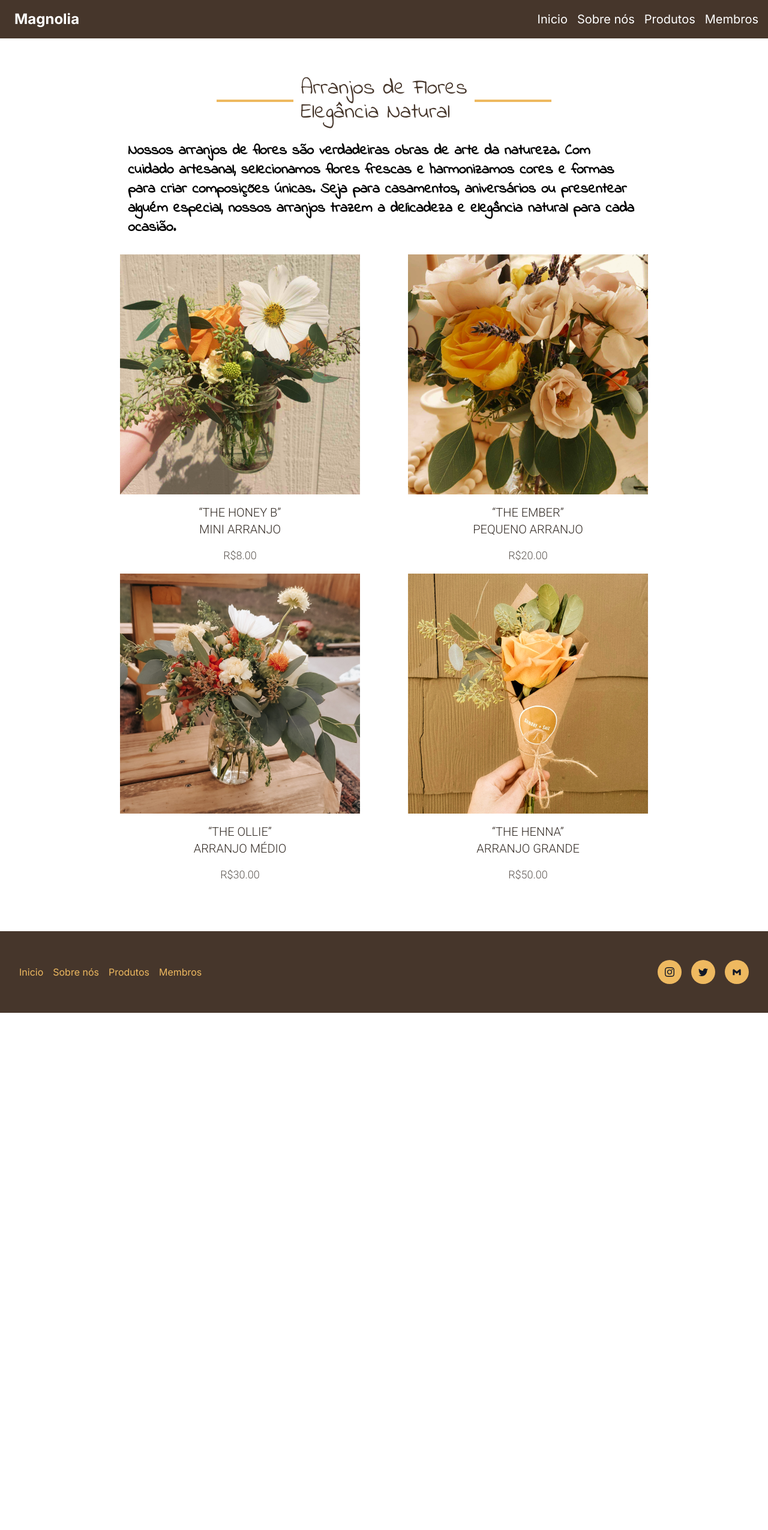
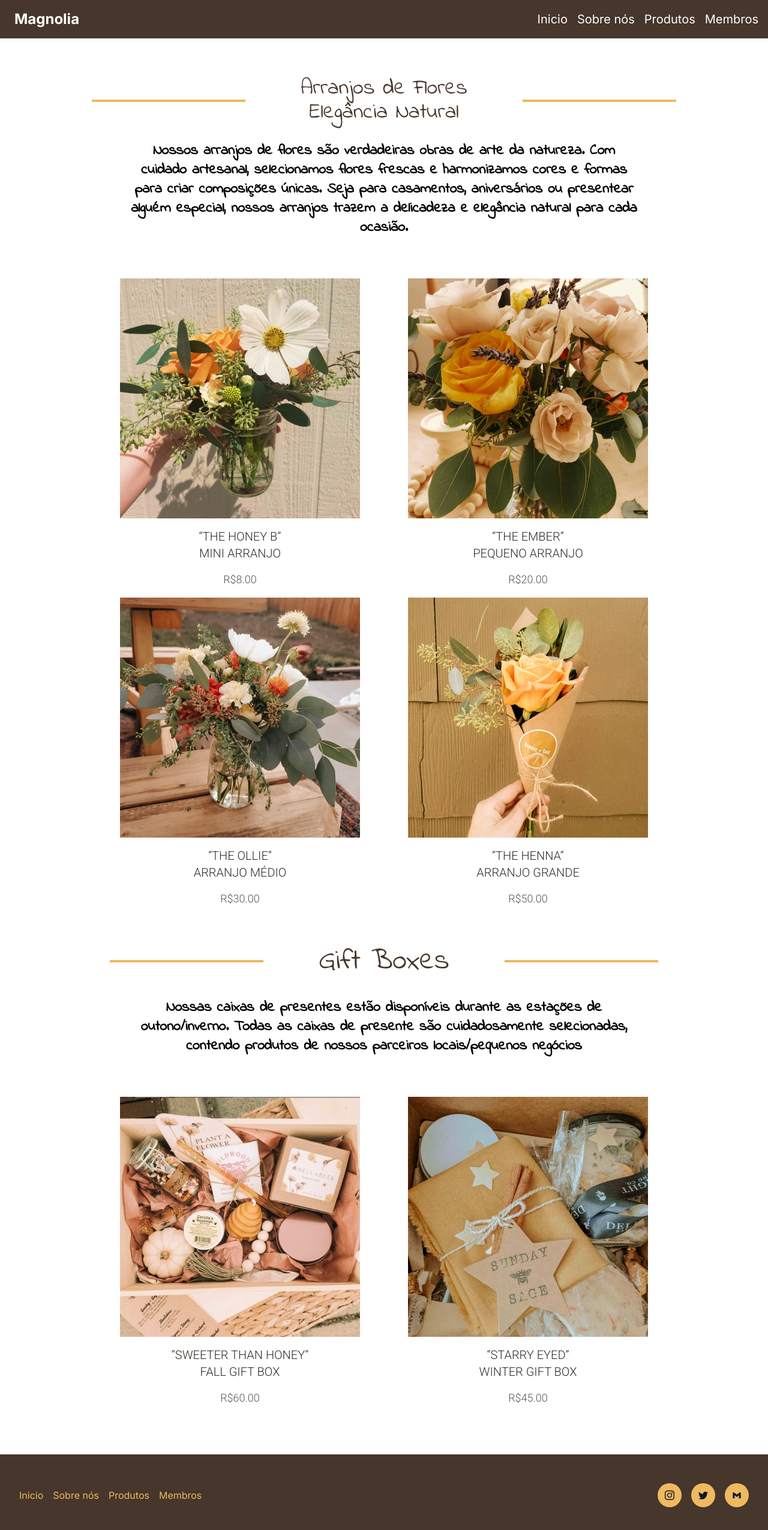
Before and after one commit to wenderenzo/Modulo_1_Ada_magnolia, a Next.js app: page /Products in a window 1280 px wide. Shown: the top 2550 px of the page at 60% size. Before the commit the page ends 1688 px from the top, so only its background shows below. Built offline with nearby package versions, Linux system fonts and the light colour scheme.

Commit message:
Adding gift-box section

```diff
--- a/src/app/Products/page.tsx
+++ b/src/app/Products/page.tsx
@@ -15,14 +15,14 @@ export default function Products() {
       className={`flex flex-col justify-center items-center py-16 ${flower.className}`}
     >
       <div className="flex items-center gap-3">
-        <hr className="my-8 w-32 h-[4px] bg-[#EEB960] border-0" />
-        <div className="grid items-center">
-          <p className={`text-4xl text-[#46362B]`}>Arranjos de Flores</p>
-          <p className={`text-4xl text-[#46362B]`}>Elegância Natural</p>
+        <hr className="my-8 w-64 h-[4px] bg-[#EEB960] border-0" />
+        <div className="grid items-center mx-20">
+          <p className={`text-center text-4xl text-[#46362B]`}>Arranjos de Flores</p>
+          <p className={`text-center text-4xl text-[#46362B]`}>Elegância Natural</p>
         </div>
-        <hr className="my-8 w-32 h-[4px] bg-[#EEB960] border-0" />
+        <hr className="my-8 w-64 h-[4px] bg-[#EEB960] border-0" />
       </div>
-      <p className="text-2xl w-2/3 font-semibold py-7">
+      <p className="text-center text-2xl w-2/3 font-semibold py-7 mb-10">
         Nossos arranjos de flores são verdadeiras obras de arte da natureza. Com
         cuidado artesanal, selecionamos flores frescas e harmonizamos cores e
         formas para criar composições únicas. Seja para casamentos, aniversários
@@ -79,6 +79,40 @@ export default function Products() {
           </div>
         </div>
       </div>
+      <div className="mt-10 flex items-center gap-3">
+        <hr className="my-8 w-64 h-[4px] bg-[#EEB960] border-0" />
+        <p className={`mx-20 text-center text-5xl text-[#46362B]`}>Gift Boxes</p>
+        <hr className="my-8 w-64 h-[4px] bg-[#EEB960] border-0" />
+      </div>
+      <p className="text-center text-2xl w-2/3 font-semibold py-7 mb-10">
+      Nossas caixas de presentes estão disponíveis durante as estações de outono/inverno. Todas as caixas de presente são cuidadosamente selecionadas, contendo produtos de nossos parceiros locais/pequenos negócios
+      </p>
+      <div className="grid grid-cols-1 md:grid-cols-2 w-3/4 justify-between">
+        <div className="flex text-center items-center justify-center flex-col">
+          <Image src="/Rectangle 2.png" width={400} height={400} alt="01" />
+          <div className={`pt-4 text-[#332B25] ${roboto.className}`}>
+            <p className={`text-xl`}>“SWEETER THAN HONEY”</p>
+            <p className={`text-xl`}>FALL GIFT BOX</p>
+          </div>
+          <div
+            className={`py-4 text-lg text-[#332B25] opacity-80 ${roboto.className}`}
+          >
+            R$60.00
+          </div>
+        </div>
+        <div className="flex text-center items-center justify-center flex-col">
+          <Image src="/Rectangle 3.png" width={400} height={400} alt="01" />
+          <div className={`pt-4 text-[#332B25] ${roboto.className}`}>
+            <p className={`text-xl`}>“STARRY EYED”</p>
+            <p className={`text-xl`}>WINTER GIFT BOX</p>
+          </div>
+          <div
+            className={`py-4 text-lg text-[#332B25] opacity-80 ${roboto.className}`}
+          >
+            R$45.00
+          </div>
+        </div>
+      </div>
     </div>
   );
 }
```
Also changed, not shown: public/Rectangle 2.png (added), public/Rectangle 3.png (added).
